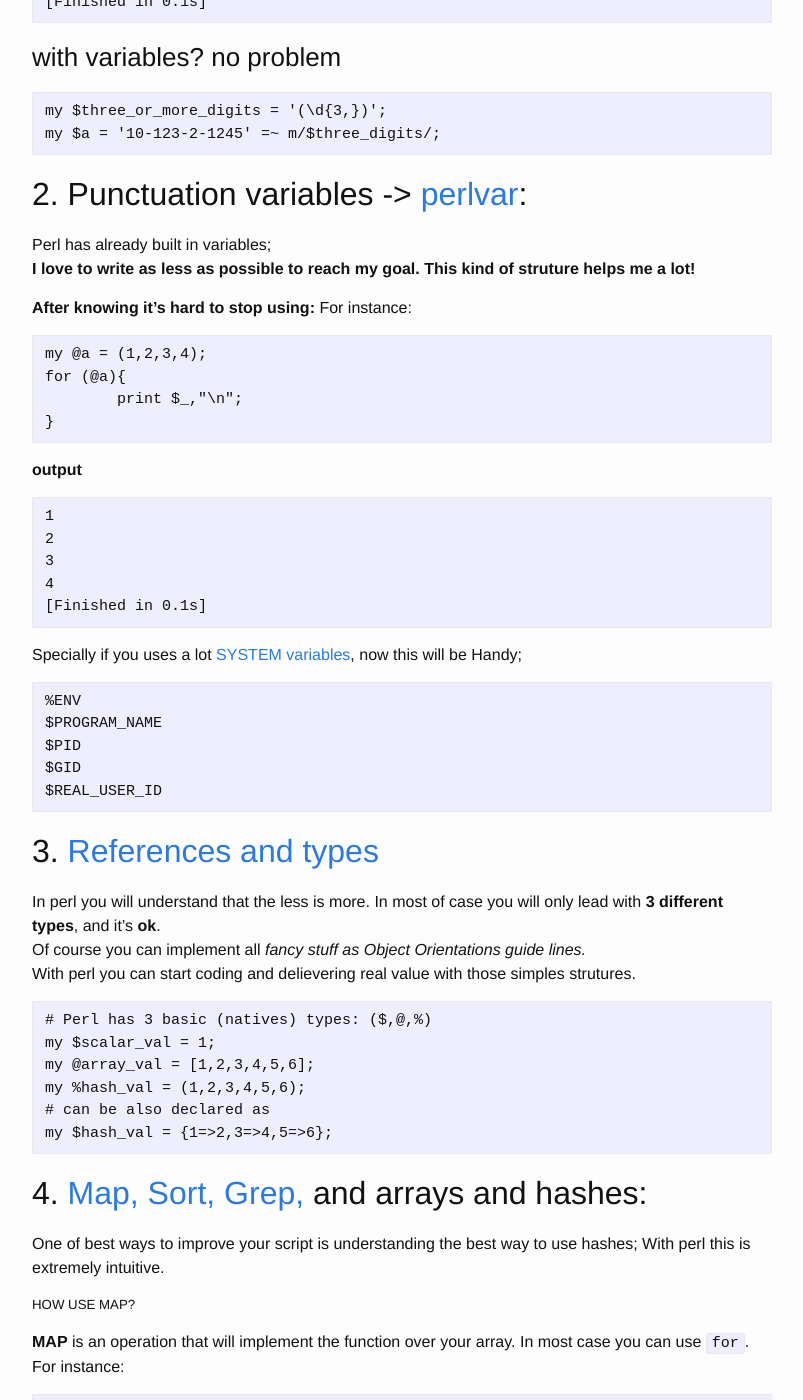
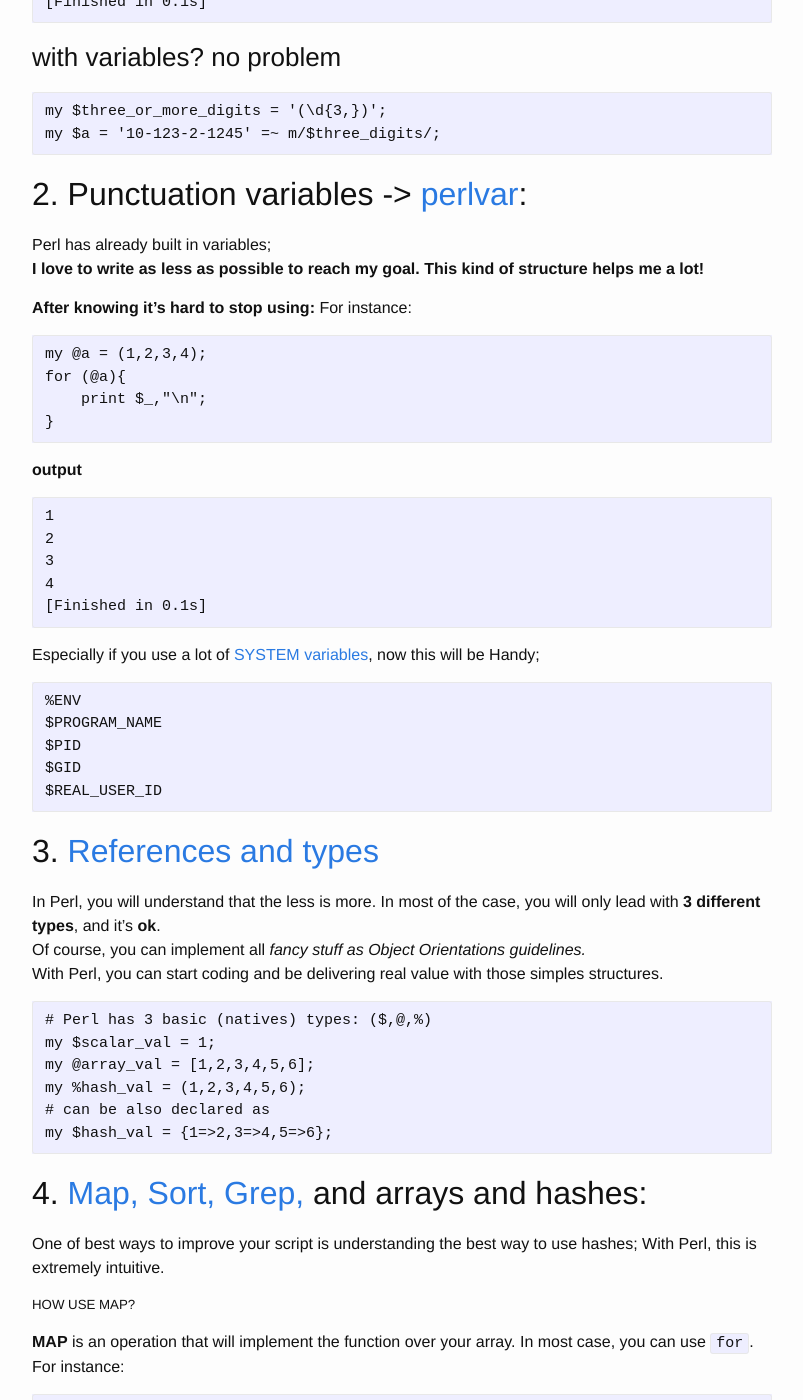
Before and after one commit to asilvino/alvarojoao.github.io, a Jekyll site: the page built from _posts/2018-01-27-four-things-you-will-learn-to-use-with-perl.markdown, in a window 1280 px wide and 1400 px high, scrolled down 1236 px. Shown: the whole window, without its empty margins (238-1041 px from the left). Built offline with Jekyll 4.4.1, drawn with Linux system fonts in a browser that asks for light colours; some of the changed text lies outside the part shown.

Commit message:
Update 2018-01-27-four-things-you-will-learn-to-use-with-perl.markdown

````diff
--- a/_posts/2018-01-27-four-things-you-will-learn-to-use-with-perl.markdown
+++ b/_posts/2018-01-27-four-things-you-will-learn-to-use-with-perl.markdown
@@ -1,11 +1,11 @@
 ---
 layout: post
-title:  "4 things you will learn with perl"
+title:  "4 things I learned with Perl"
 date:   2018-01-27 21:55:35 -0200
 categories: Tech Inside
 ---
 
-**Just like any other language, Perl will teach you a couple of things;**
+**By leaning Perl, the language will teach you a couple of things;**
 
 ## 1. [Pattern matching](https://perldoc.perl.org/perlre.html#The-Basics) is awesome and is **EVERYWHERE**:
 
@@ -42,7 +42,7 @@ print $match,"\n";
 [Finished in 0.1s]
 ```
 
-### get all mathes? just include the modifier [`g`](https://perldoc.perl.org/perlre.html#Modifiers)
+### get all matches? just include the modifier [`g`](https://perldoc.perl.org/perlre.html#Modifiers)
 
 ```
 my @match = '10-123-2-1245' =~ m/(\d{3,})/g;
@@ -65,7 +65,7 @@ my $a = '10-123-2-1245' =~ m/$three_digits/;
 ## 2. Punctuation variables -> [perlvar](https://perldoc.perl.org/perlvar.html):
 
 Perl has already built in variables; <br/>
-**I love to write as less as possible to reach my goal. This kind of struture helps me a lot!**
+**I love to write as less as possible to reach my goal. This kind of structure helps me a lot!**
 
 **After knowing it's hard to stop using:**
 For instance:
@@ -73,7 +73,7 @@ For instance:
 ```
 my @a = (1,2,3,4);
 for (@a){
-	print $_,"\n";
+    print $_,"\n";
 }
 ```
 
@@ -86,7 +86,7 @@ for (@a){
 [Finished in 0.1s]
 ```
 
-Specially if you uses a lot [SYSTEM variables](https://perldoc.perl.org/perlvar.html#General-Variables), now this will be Handy;
+Especially if you use a lot of [SYSTEM variables](https://perldoc.perl.org/perlvar.html#General-Variables), now this will be Handy;
 
 ```
 %ENV
@@ -98,9 +98,9 @@ $REAL_USER_ID
 
 ## 3. [References and types](https://perldoc.perl.org/perlintro.html#Perl-variable-types)
 
-In perl you will understand that the less is more. In most of case you will only lead with **3 different types**, and it's **ok**.<br/>
-Of course you can implement all *fancy stuff as Object Orientations guide lines.*<br/>
-With perl you can start coding and delievering real value with those simples strutures.
+In Perl, you will understand that the less is more. In most of the case, you will only lead with **3 different types**, and it's **ok**.<br/>
+Of course, you can implement all *fancy stuff as Object Orientations guidelines.*<br/>
+With Perl, you can start coding and be delivering real value with those simples structures.
 
 ```
 # Perl has 3 basic (natives) types: ($,@,%)
@@ -113,11 +113,11 @@ my $hash_val = {1=>2,3=>4,5=>6};
 
 ## 4. [Map,](http://perldoc.perl.org/functions/map.html) [Sort,](http://perldoc.perl.org/functions/sort.html) [Grep,](http://perldoc.perl.org/functions/grep.html) and arrays and hashes:
 
-One of best ways to improve your script is understanding the best way to use hashes; With perl this is extremely intuitive.
+One of best ways to improve your script is understanding the best way to use hashes; With Perl, this is extremely intuitive.
 
 ##### HOW USE MAP?
 
-**MAP** is an operation that will implement the function over your array. In most case you can use `for`.
+**MAP** is an operation that will implement the function over your array. In most case, you can use `for`.
 For instance:
 
 ```
````
Also changed, not shown: other parts of _posts/2018-01-27-four-things-you-will-learn-to-use-with-perl.markdown (+4 -4 lines).
